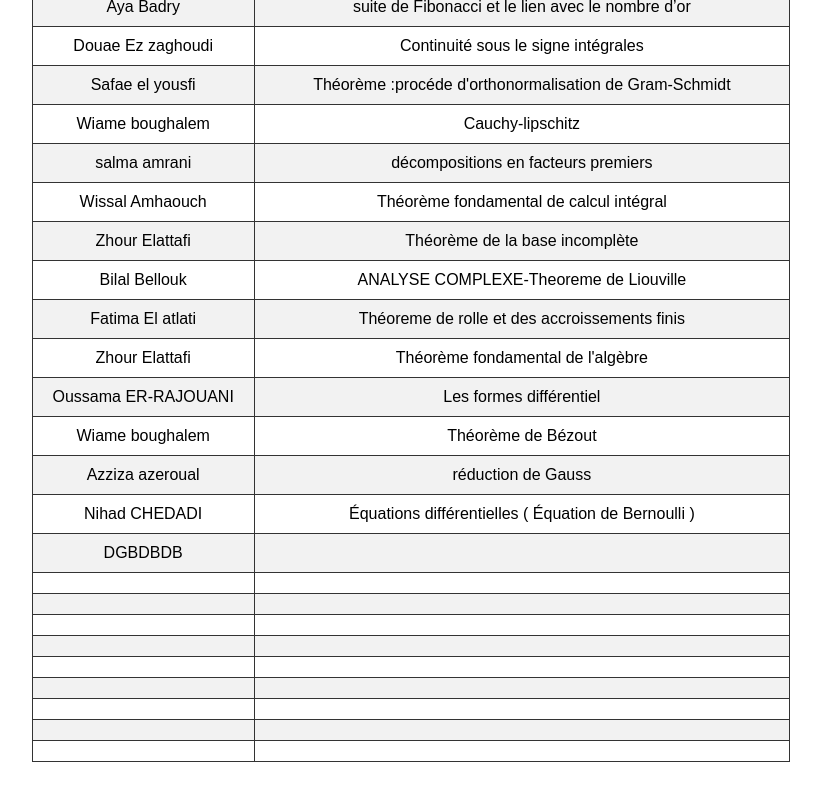
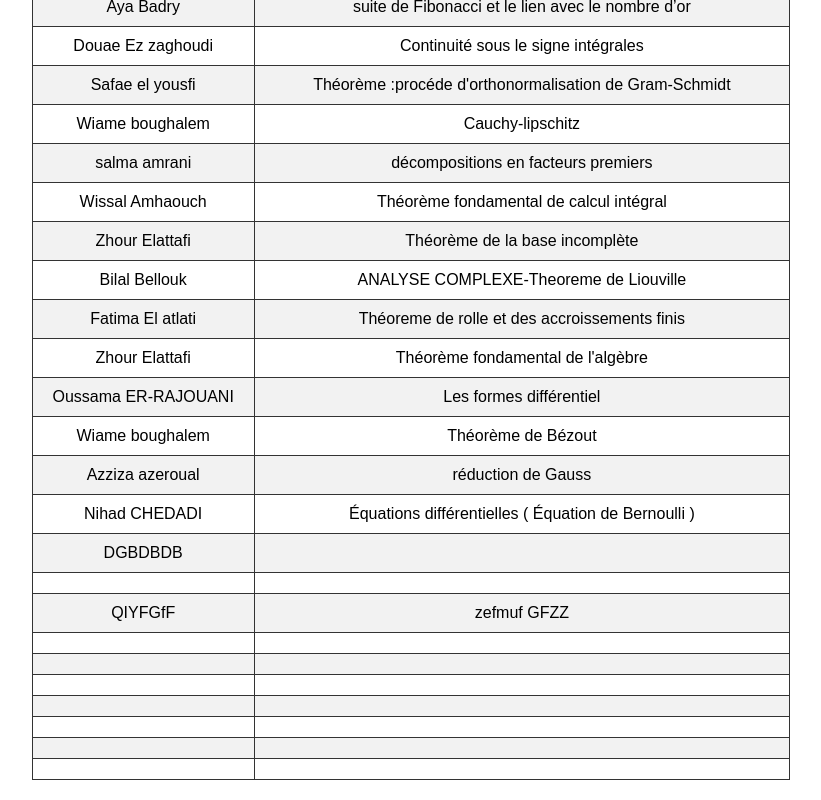
Before and after one commit to ISLAMOUSSAM/courses-oussama, a plain HTML site: page index.html in a window 1280 px wide. Shown: the part 695-1495 px from the top of the page, without its empty margins (229-1050 px from the left). Drawn offline with Linux system fonts and the light colour scheme.

Commit message:
Update index.html

```diff
--- a/index.html
+++ b/index.html
@@ -166,8 +166,8 @@
             <td></td>
         </tr>
         <tr>
-            <td></td>
-            <td></td>
+            <td>QIYFGfF</td>
+            <td>zefmuf GFZZ</td>
         </tr>
         <tr>
             <td></td>
```
